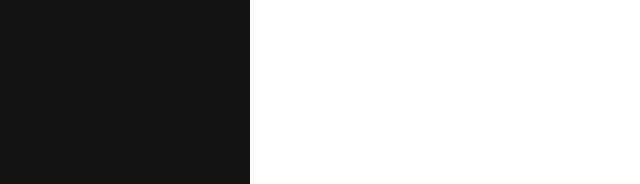
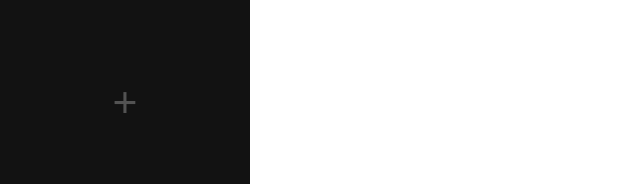
Before and after one commit to codeandjoy/DevPadPortfolio, a Vue app: page / in a window 1280 px wide. Shown: the part 516-700 px from the top of the page, without its empty margins (0-640 px from the left). Built offline with nearby package versions, Linux system fonts and the light colour scheme.

Commit message:
Added add project btn

```diff
--- a/src/components/Menu.vue
+++ b/src/components/Menu.vue
@@ -8,6 +8,10 @@
             <div class="projects">
                 <Project v-for="project in allProjects" :key="project.id" :projectData='project'/>
             </div>
+        </div>
+
+        <div class="btn-add-project">
+            <button>+</button>
         </div>
 
     </div>
@@ -68,5 +72,27 @@
             width: 100%;
         }
     }
+
+    .btn-add-project{
+        width: inherit;
+
+        button{
+            text-align: center;
+            width: inherit;
+            height: 64px;
+            font-size: 32pt;
+            color: #535353;
+
+            background-color: #121212;
+
+            border: none;
+        }
+
+        button:hover{
+            cursor: pointer;
+            color: white;
+            background-color: black;
+        }
+    }
 }
 </style>
```
